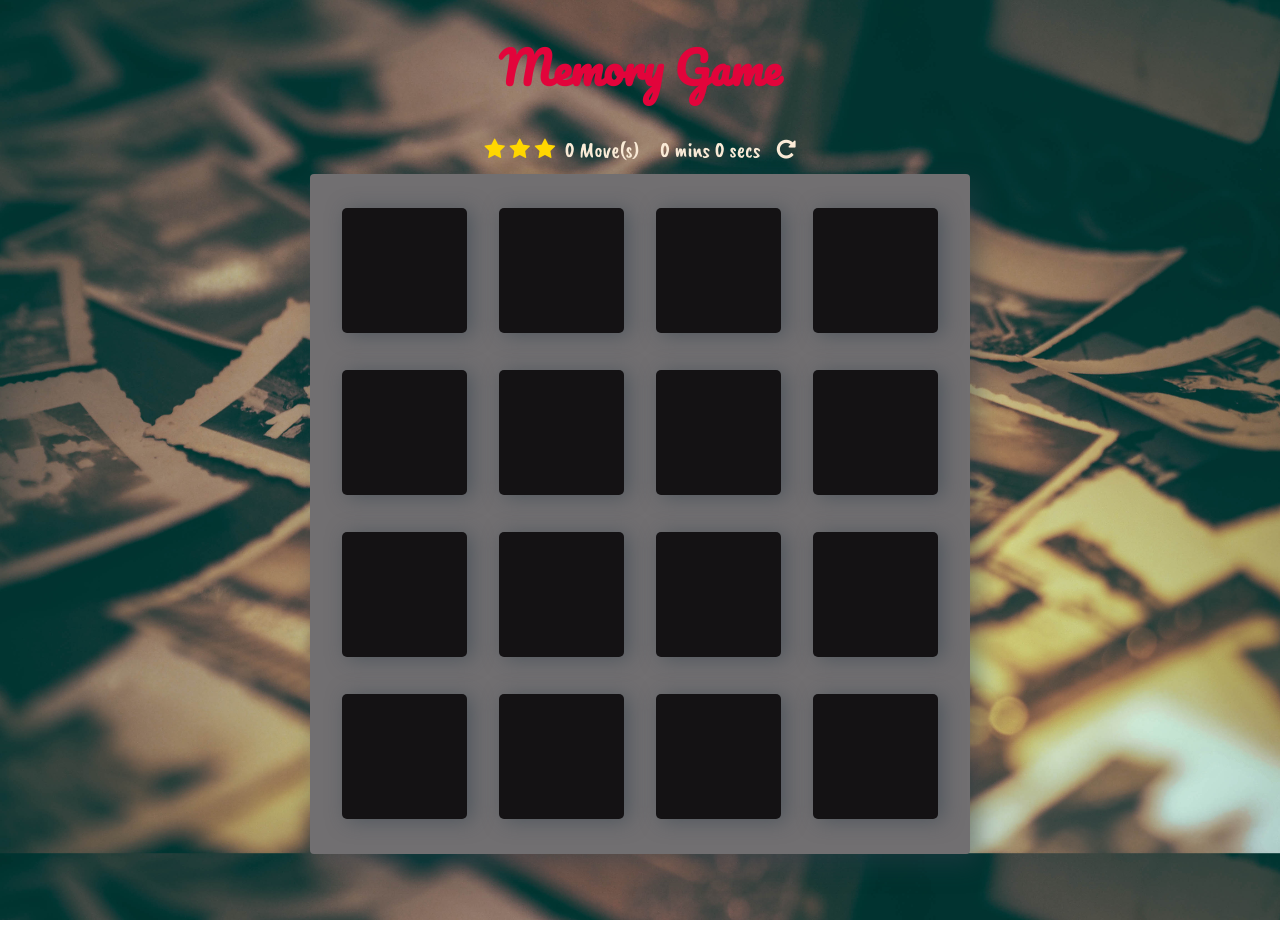
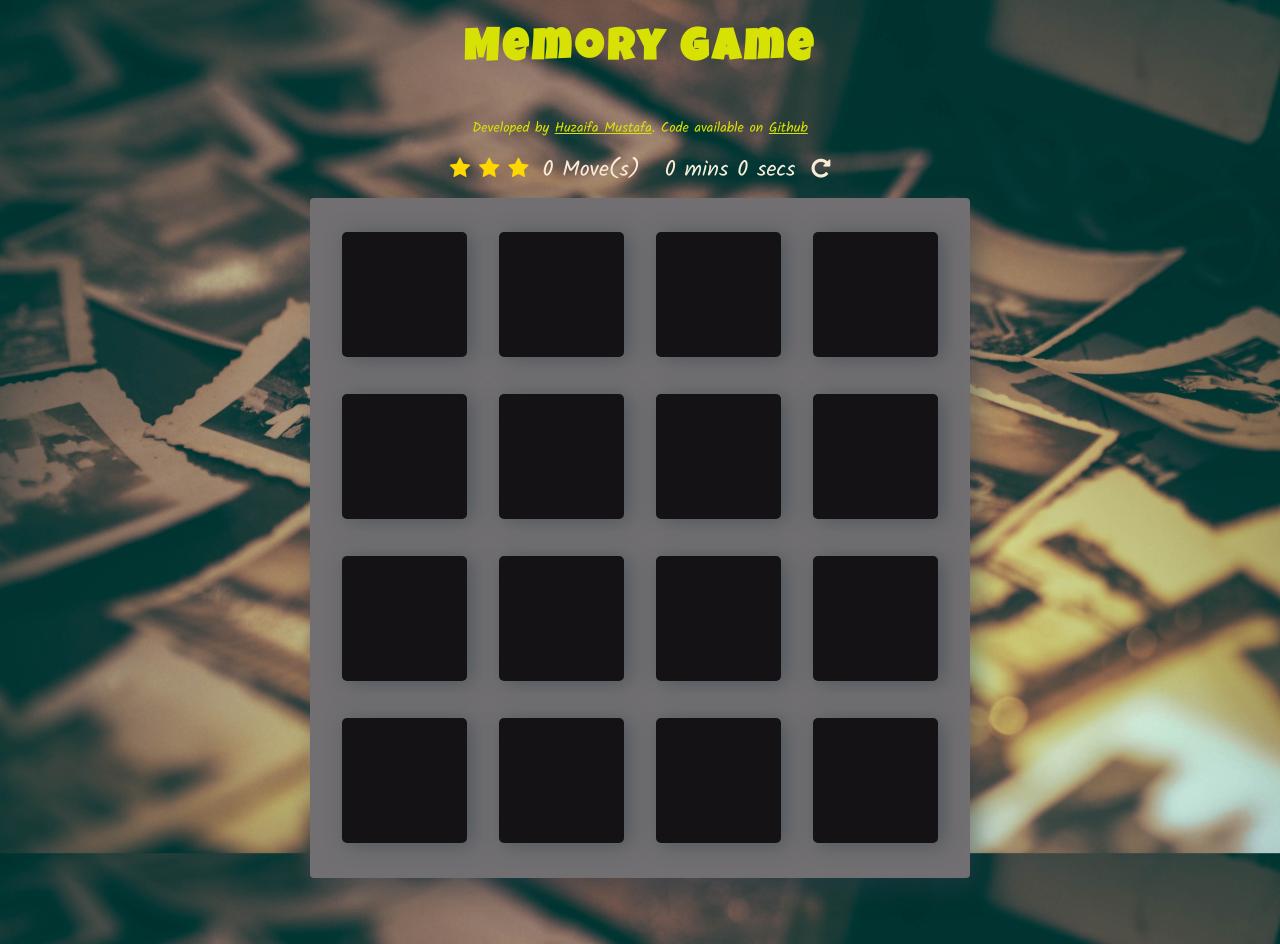
Before and after one commit to zaifastafa/memory-game, a plain HTML site: page index.html in a window 1280 px wide. Before the commit the page ends 920 px from the top, so only its background shows below. Drawn offline with nearby package versions, Linux system fonts and the light colour scheme.

Commit message:
Changed font

```diff
--- a/css/styles.css
+++ b/css/styles.css
@@ -20,7 +20,7 @@ body {
   background: url('../images/bg.jpeg');
   background-size: cover;
   background-attachment: fixed;
-  font-family: 'Caveat Brush', cursive;
+  font-family: 'Kalam', cursive;
   font-size: 16px;
 }
 
@@ -32,8 +32,9 @@ body {
 }
 
 h1 {
-  font-family: 'Pacifico', cursive;
-  color: #e2043b;
+  font-family: 'Luckiest Guy', cursive;
+  color: #d7e204;
+  letter-spacing: 4px;
 }
 
 /*
@@ -170,13 +171,13 @@ h1 {
   width: 85%;
   position: relative;
   transition: all 5s ease-in-out;
-  font-family: 'Pacifico', cursive;
+  font-family: 'Luckiest Guy', cursive;
 }
 
 .popup h2 {
   margin-top: 0;
   color: #333;
-  font-family: 'Caveat Brush', cursive;
+  font-family: 'Kalam', cursive;
 }
 
 .popup .close {
@@ -217,7 +218,7 @@ h1 {
   display: block;
   margin: 0 auto;
   width: 50%;
-  font-family: 'Pacifico', cursive;
+  font-family: 'Luckiest Guy', cursive;
   color: #ffffff;
   border-radius: 5px;
 }
@@ -329,3 +330,13 @@ h1 {
     width: 60%;
   }
 }
+
+.subtitle {
+  color: #d7e204;
+  text-align: center;
+  font-size: 14px;
+}
+
+.subtitle a {
+  color: #d7e204;
+}
--- a/index.html
+++ b/index.html
@@ -7,7 +7,7 @@
     <meta name="description" content="">
     <meta name="viewport" content="width=device-width, initial-scale=1">
     <link rel="stylesheet prefetch" href="https://maxcdn.bootstrapcdn.com/font-awesome/4.6.1/css/font-awesome.min.css">
-    <link href="https://fonts.googleapis.com/css?family=Caveat+Brush|Pacifico" rel="stylesheet prefetch">
+    <link href="https://fonts.googleapis.com/css2?family=Kalam&family=Luckiest+Guy&display=swap" rel="stylesheet prefetch">
     <link rel="stylesheet" href="css/styles.css">
 </head>
 
@@ -17,6 +17,8 @@
         <header>
             <h1>Memory Game</h1>
         </header>
+
+        <p class="subtitle">Developed by <a href="https://www.huzaifamustafa.com">Huzaifa Mustafa</a>. Code available on <a href="https://github.com/zaifastafa/memory-game" target="_blank">Github</a></p>
 
         <section class="score-panel">
             <ul class="stars">
```
